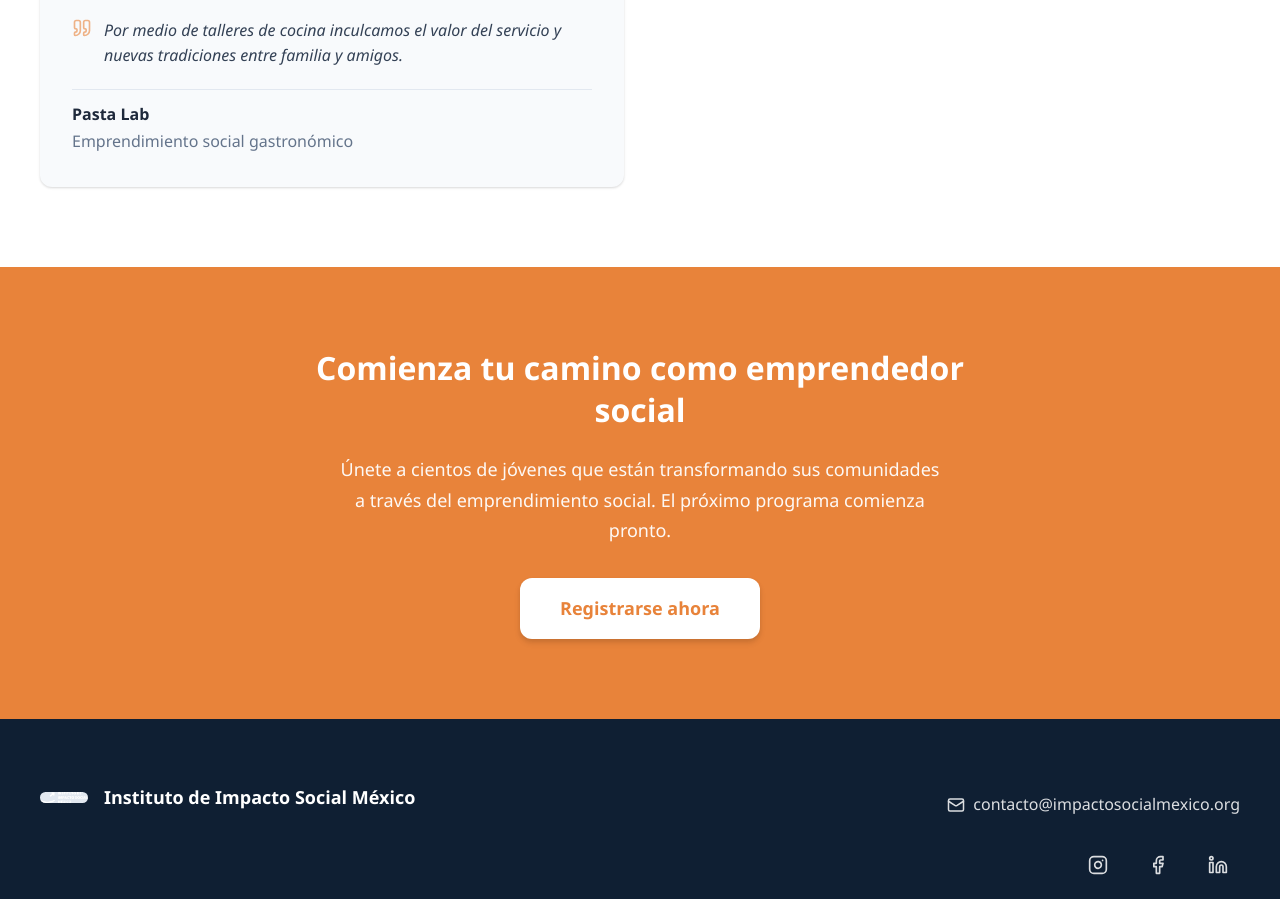
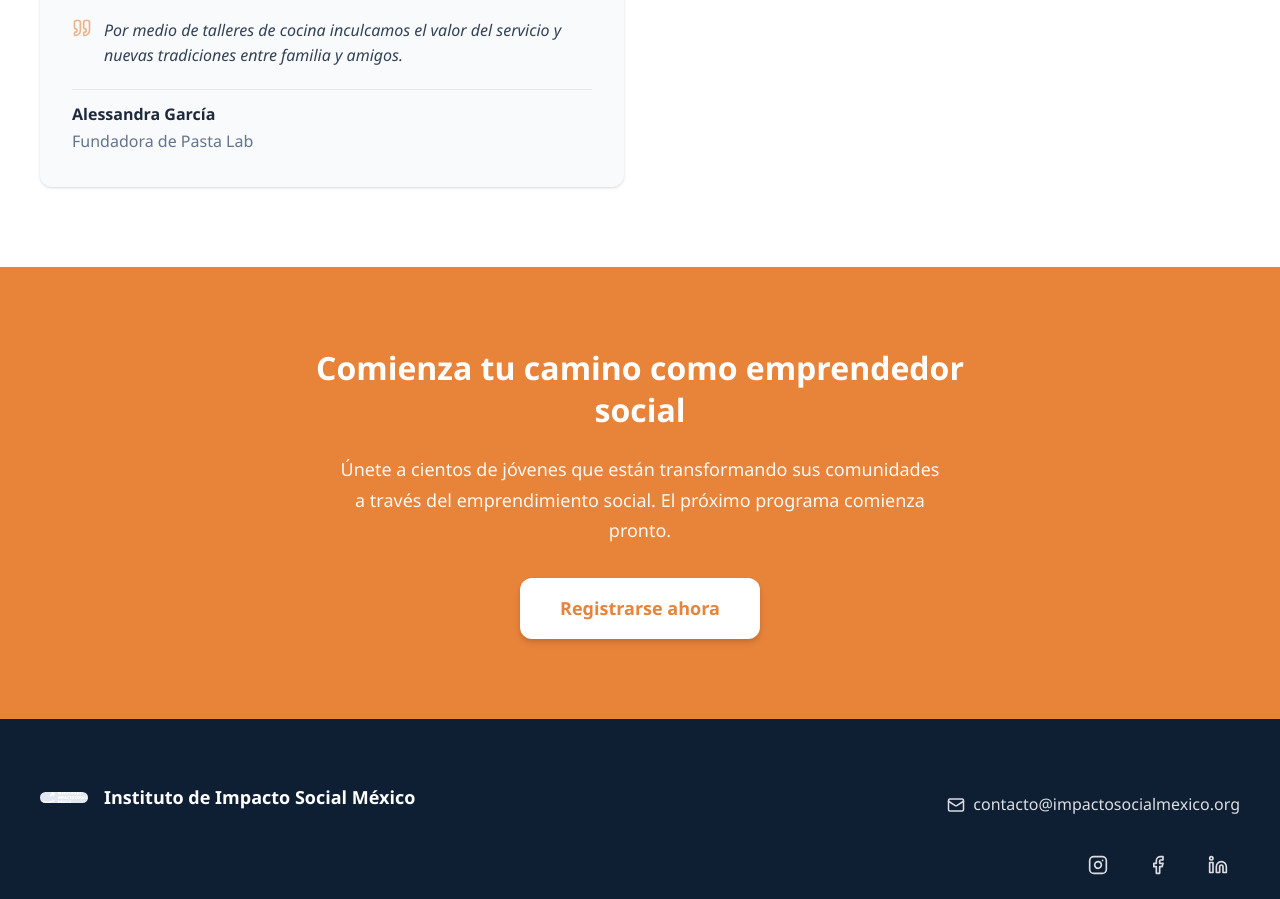
Before and after one commit to tarturocisneros-hub/instituto-impacto-social, a React (Vite) app: page / in a window 1280 px wide. Shown: the part 2886-3785 px from the top of the page. Built offline with nearby package versions, Linux system fonts and the light colour scheme.

Commit message:
fix: PastaLab author name

```diff
--- a/src/pages/landing/data.ts
+++ b/src/pages/landing/data.ts
@@ -99,8 +99,8 @@ export const testimonials: Testimonial[] = [
     statistic: "Talleres de pasta y pizza desde 0",
     quote:
       "Por medio de talleres de cocina inculcamos el valor del servicio y nuevas tradiciones entre familia y amigos.",
-    authorName: "Pasta Lab",
-    authorRole: "Emprendimiento social gastronómico",
+    authorName: "Alessandra García",
+    authorRole: "Fundadora de Pasta Lab",
     image: "/pastalab.png",
   },
 ];
```
